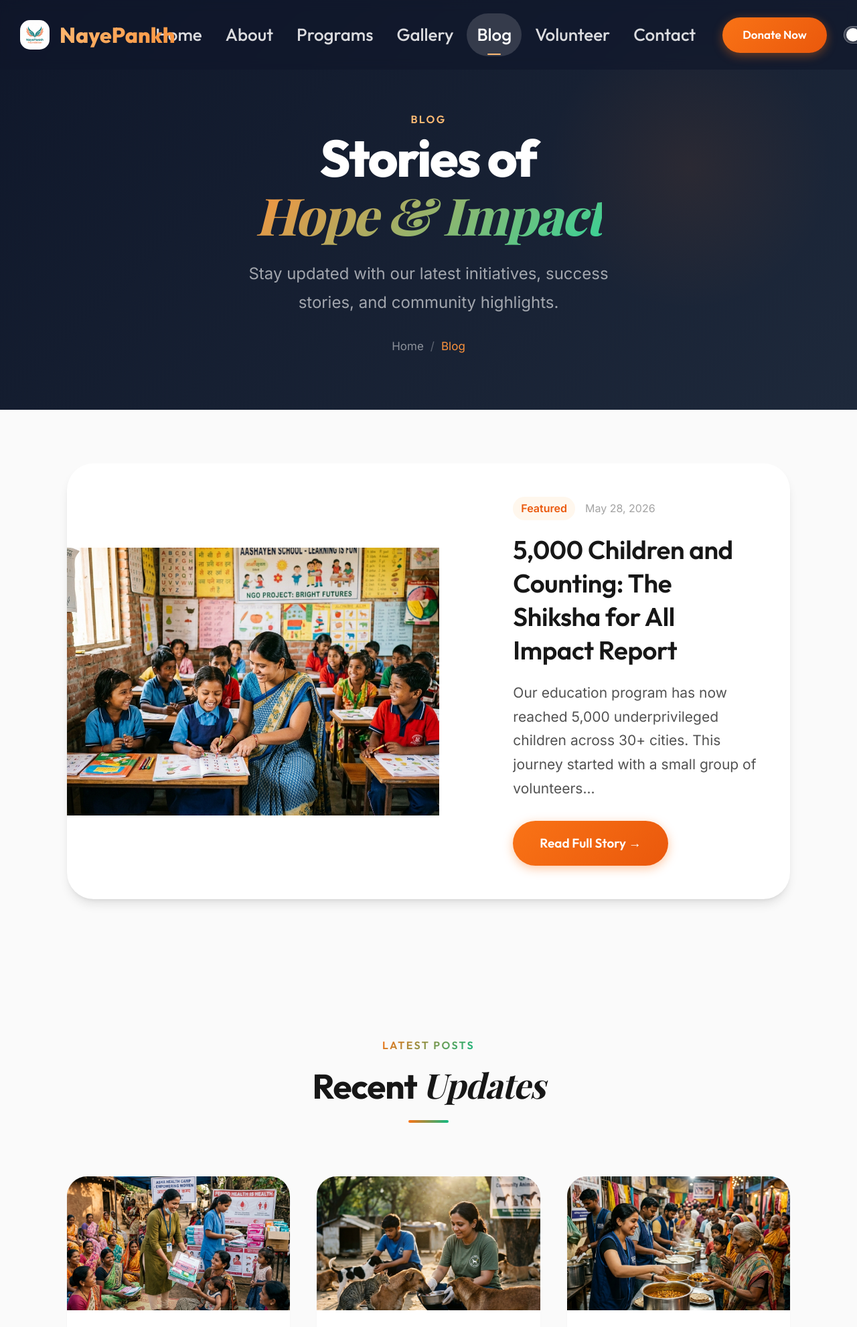
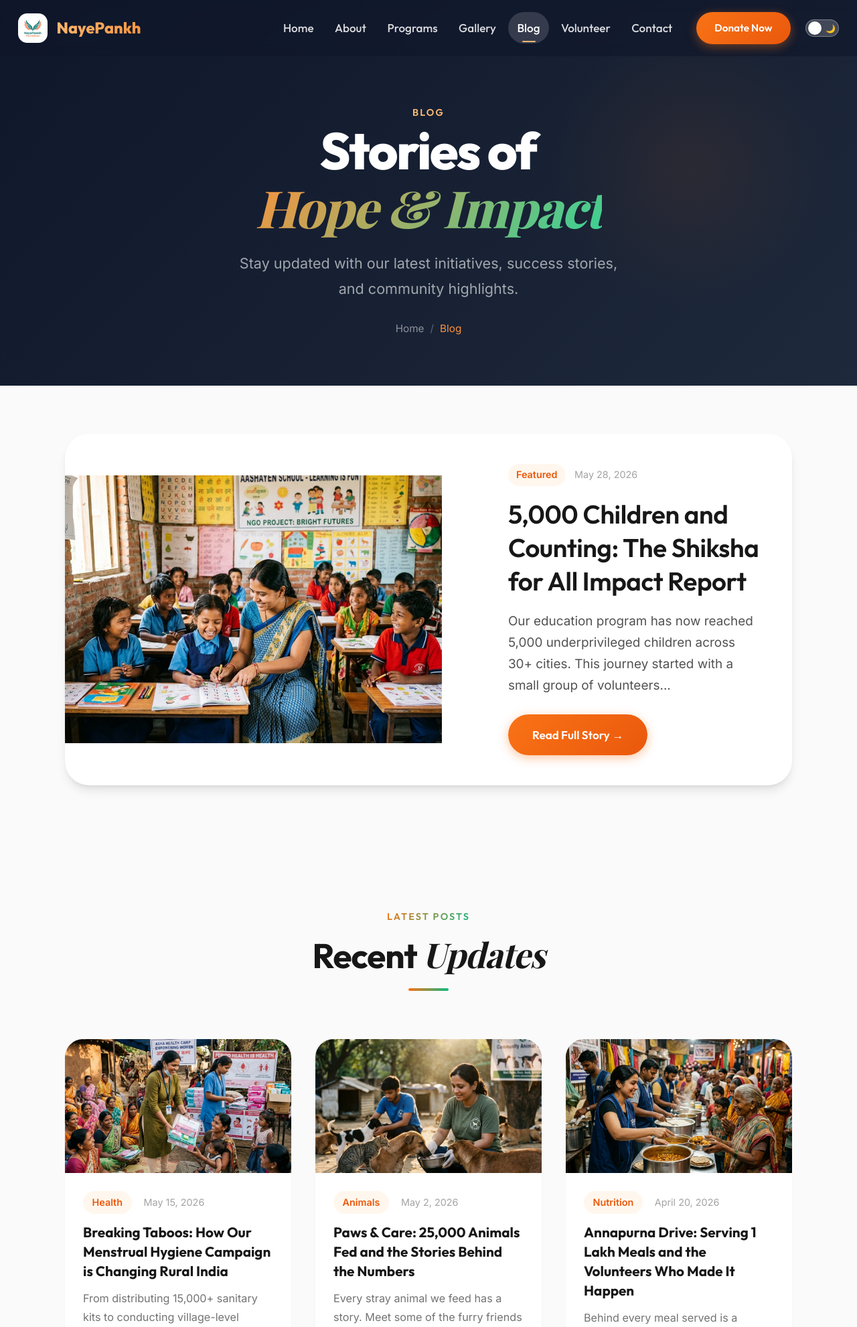
Before and after one commit to harshitvats-2007/NayePankhFoundation, a Flask app: page /blog in a window 1280 px wide. Shown: the top 1982 px of the page at 67% size. Run offline with Flask 3, Linux system fonts and the light colour scheme.

Commit message:
Revert font sizes

```diff
--- a/static/css/style.css
+++ b/static/css/style.css
@@ -124,7 +124,7 @@
 html {
   scroll-behavior: smooth;
   scroll-padding-top: 80px;
-  font-size: 20px;
+  font-size: 18px;
 }
 
 body {
@@ -440,7 +440,7 @@ input, textarea, select {
 .nav-brand-text {
   font-family: var(--font-display);
   font-weight: 800;
-  font-size: 1.6rem;
+  font-size: 1.3rem;
   background: linear-gradient(135deg, var(--primary-300), var(--primary-400));
   -webkit-background-clip: text;
   -webkit-text-fill-color: transparent;
@@ -465,7 +465,7 @@ input, textarea, select {
   padding: var(--space-2) var(--space-3);
   font-family: var(--font-display);
   font-weight: 500;
-  font-size: 1.3rem;
+  font-size: 0.95rem;
   color: rgba(255, 255, 255, 0.85);
   border-radius: var(--radius-full);
   transition: all var(--transition-fast);
```
